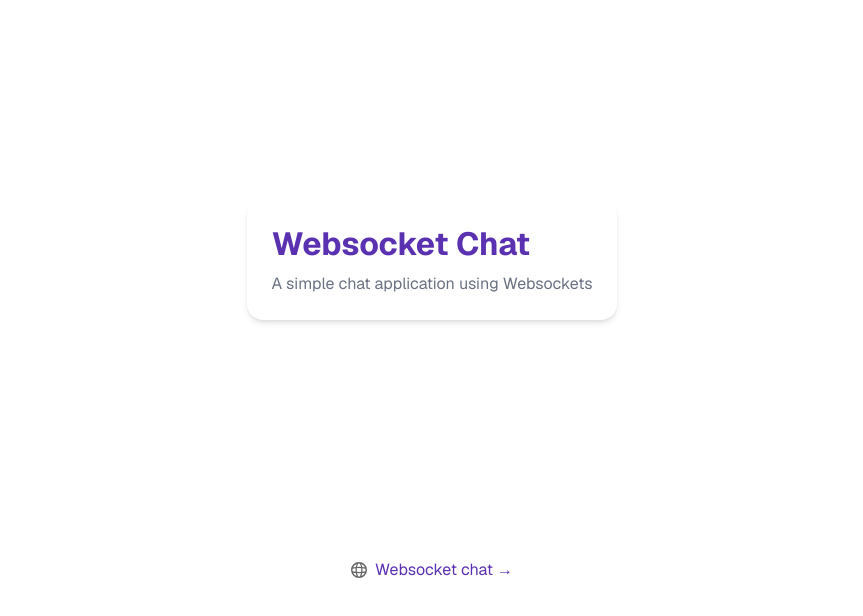
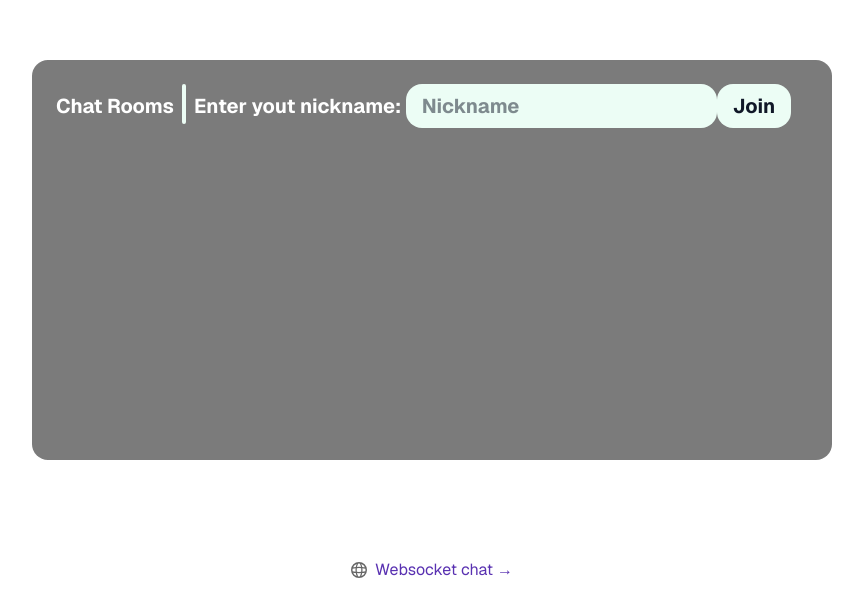
Before and after one commit to Mlodovico/real-time-chat-app, a Next.js app in the folder frontend/: page / in a window 1280 px wide. Shown: the part 140-756 px from the top of the page, without its empty margins (208-1071 px from the left). Built offline with nearby package versions, Linux system fonts and the light colour scheme.

Commit message:
feature: user initial interface

```diff
--- a/frontend/src/app/page.tsx
+++ b/frontend/src/app/page.tsx
@@ -1,18 +1,50 @@
 import Image from "next/image";
+import { useState } from "react";
 
 export default function Home() {
+  const [nickname, setNickname] = useState("");
+
   return (
     <div className="grid grid-rows-[20px_1fr_20px] items-center justify-items-center min-h-screen p-8 pb-20 gap-16 sm:p-20 font-[family-name:var(--font-geist-sans)]">
       <main className="flex flex-col gap-[32px] row-start-2 items-center sm:items-start">
         <div className="flex flex-col gap-[16px] items-center sm:items-start">
           <div className="flex flex-col items-center gap-6 p-7 md:flex-row rounded-2xl">
-            <div className="flex flex-col gap-2 bg-white rounded-2xl p-6 shadow-md">
-              <h1 className="text-[32px] font-bold leading-[40px]">
-                Websocket Chat
-              </h1>
-              <p className="text-[16px] text-gray-500">
-                A simple chat application using Websockets
-              </p>
+            <div className="flex flex-col gap-2 rounded-2xl p-6"
+              style={{
+                backgroundColor: "rgba(67, 67, 67, 0.7)",
+                minWidth: "800px",
+                minHeight: "400px"
+              }}
+            >
+              <div className="flex gap-2">
+                <div className="flex items-center justify-center">
+                  <p className="text-xl font-bold text-white">
+                    Chat Rooms
+                  </p>
+                </div>
+                <div className="h-10 w-1 rounded-2xl bg-emerald-50" />
+                <div className="flex items-center justify-center">
+                <p className="text-xl font-bold text-white">
+                  Enter yout nickname:{"  "}
+                    <input
+                      type="text"
+                      value={nickname}
+                      onChange={(e) => setNickname(e.target.value)}
+                      className="bg-emerald-50 text-gray-900 rounded-2xl px-4 py-2"
+                      placeholder="Nickname"
+                    />
+                  <button
+                    className="bg-emerald-50 text-gray-900 rounded-2xl px-4 py-2"
+                    onClick={() => {
+                      console.log(nickname);
+                      setNickname("");
+                    }}
+                    >
+                    Join
+                  </button>
+                </p>
+                </div>
+              </div>
             </div>
           </div>
         </div>
```
